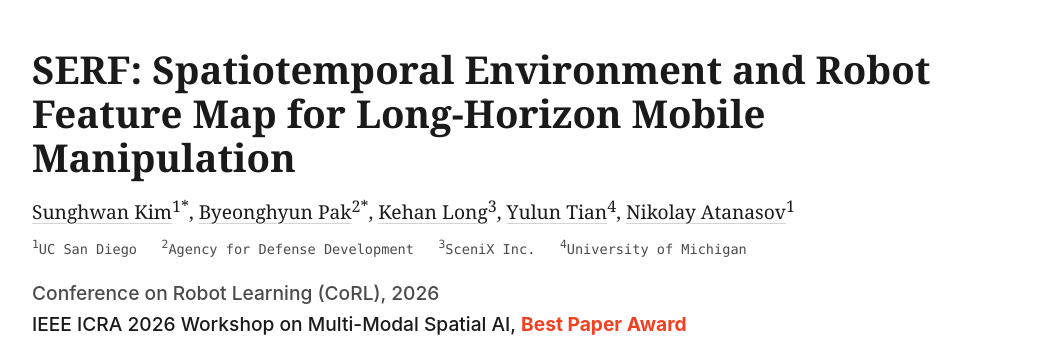
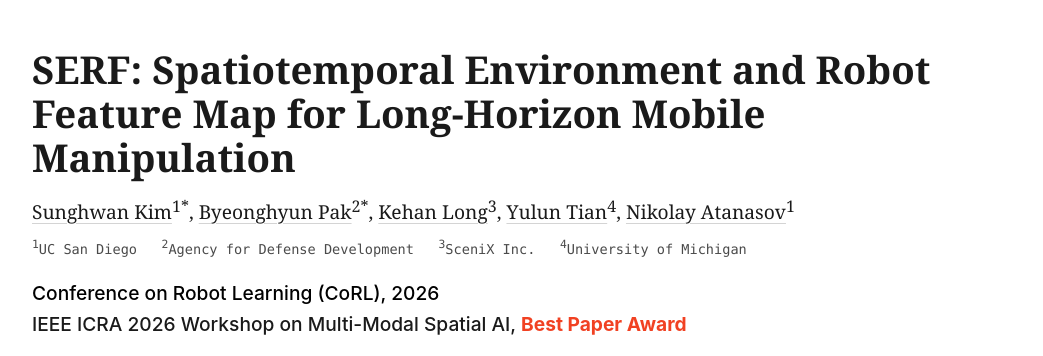
Before and after one commit to ExistentialRobotics/serf, a plain HTML site: page index.html in a window 1280 px wide. Shown: the top 356 px of the page, without its empty margins (118-1161 px from the left). Drawn offline with Linux system fonts and the light colour scheme.

Commit message:
Set CoRL venue text to black

```diff
--- a/index.html
+++ b/index.html
@@ -9,7 +9,7 @@
       content="Project page for SERF: Spatiotemporal Environment and Robot Feature Map for Long-Horizon Mobile Manipulation."
     />
     <link rel="icon" href="data:," />
-    <link rel="stylesheet" href="styles.css?v=42" />
+    <link rel="stylesheet" href="styles.css?v=43" />
     <script src="scripts.js?v=30" defer></script>
   </head>
   <body>
@@ -29,7 +29,7 @@
           </p>
           <p class="affiliations"><sup>1</sup>UC San Diego &nbsp; <sup>2</sup>Agency for Defense Development &nbsp; <sup>3</sup>SceniX Inc. &nbsp; <sup>4</sup>University of Michigan</p>
           <div class="venues" aria-label="Accepted venues and awards">
-            <p>Conference on Robot Learning (CoRL), 2026</p>
+            <p class="venue-corl">Conference on Robot Learning (CoRL), 2026</p>
             <p>
               <a href="https://xingxingzuo.github.io/MM-SpatialAI/">
                 IEEE ICRA 2026 Workshop on Multi-Modal Spatial AI,
--- a/styles.css
+++ b/styles.css
@@ -122,6 +122,10 @@ h1 {
 
 .venues p {
   margin-bottom: 0;
+}
+
+.venue-corl {
+  color: #000;
 }
 
 .venue-secondary {
```
